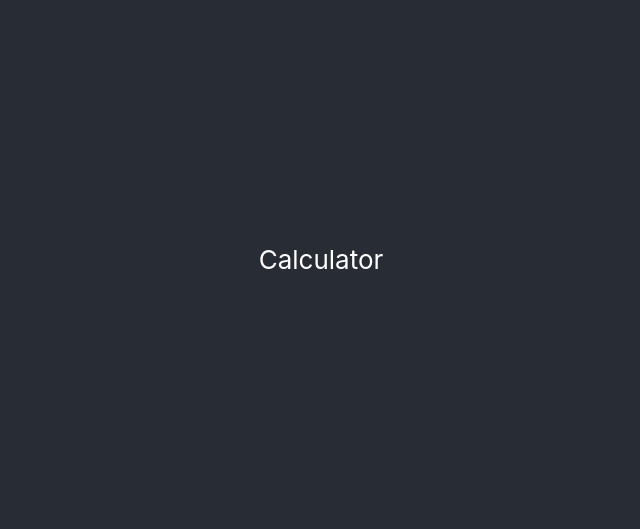
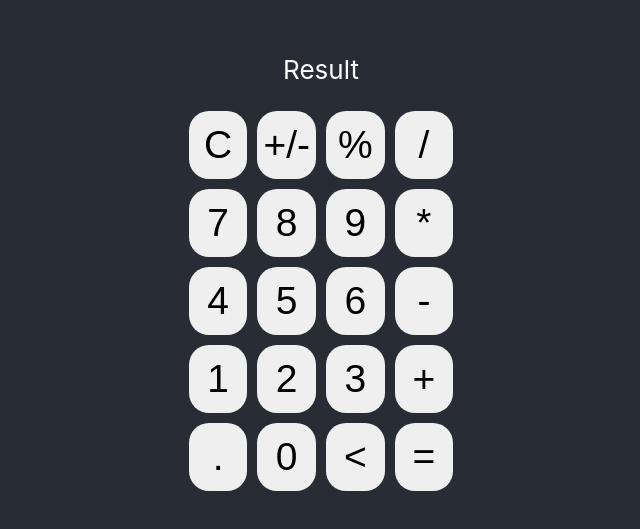
Before and after one commit to hihailey/calculator, a React (Create React App) app: page / in a window 1280 px wide. Shown: the part 141-670 px from the top of the page, without its empty margins (319-959 px from the left). Built offline with nearby package versions, Linux system fonts and the light colour scheme.

Commit message:
design: add button

```diff
--- a/src/Components/Calculator.tsx
+++ b/src/Components/Calculator.tsx
@@ -1,8 +1,26 @@
 import React from 'react'
 
 const Calculator = () => {
+
+    const buttons = ['C', '+/-', '%', '/', 7, 8, 9, '*', 4, 5, 6, '-', 1, 2, 3, '+','.', '0', '<','=']
+
+
   return (
-    <div>Calculator</div>
+
+
+    <>
+    <div className=''>
+
+    <p>Result</p>
+    <div className='buttonGrid'>
+        {buttons.map ((button, index) => {
+            return <button key={index}>{button}</button>
+        } )}
+      </div>
+
+      </div>
+    </>
+
   )
 }
 
--- a/src/index.css
+++ b/src/index.css
@@ -11,3 +11,18 @@ code {
   font-family: source-code-pro, Menlo, Monaco, Consolas, 'Courier New',
     monospace;
 }
+
+
+.buttonGrid{
+  display: grid;
+  grid-template-columns: repeat(4, 1fr);
+  grid-gap: 10px;
+}
+
+.buttonGrid button {
+  height: 68px;
+  border-radius: 20px;
+  border: none;
+  font-size: 1.5em;
+  color: black;
+}
```
